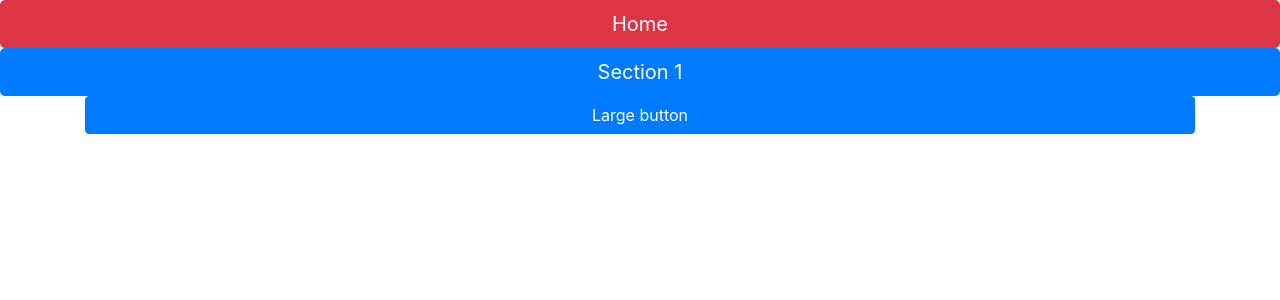
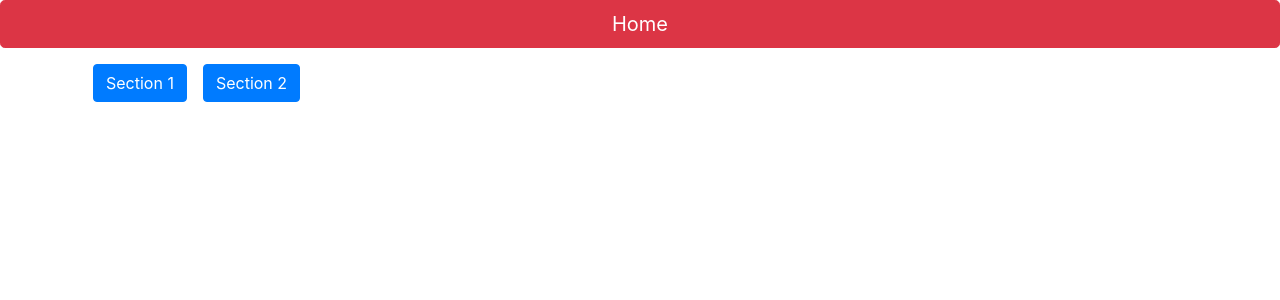
Before and after one commit to mannajstu/react-web-design-code, a Next.js app: page / in a window 1280 px wide. Shown: the top 300 px of the page. Built offline with nearby package versions, Linux system fonts and the light colour scheme.

Commit message:
Update index page

```diff
--- a/pages/index.js
+++ b/pages/index.js
@@ -8,12 +8,14 @@ import GlobalHeader from '../components/globalheader';
 
 const Home = () => (
   <div>
-     <GlobalHeader title=""Home/>
+     <GlobalHeader title="Home"/>
     <Nav/>
 
-    <a type="button" href="/section-1" className="btn btn-primary btn-lg btn-block">Section 1</a>
-    <div className="container">
-    <button type="button" className="btn btn-primary btn-block">Large button</button>
+
+    <div className="container mt-2">
+    <a type="button" href="/section-1" className="btn btn-primary m-2">Section 1</a>
+    <a type="button" href="/section-2" className="btn btn-primary m-2">Section 2</a>
+
     </div>
 
 
```
Also changed, not shown: pages/section-2.js (added, +24 -0 lines).
